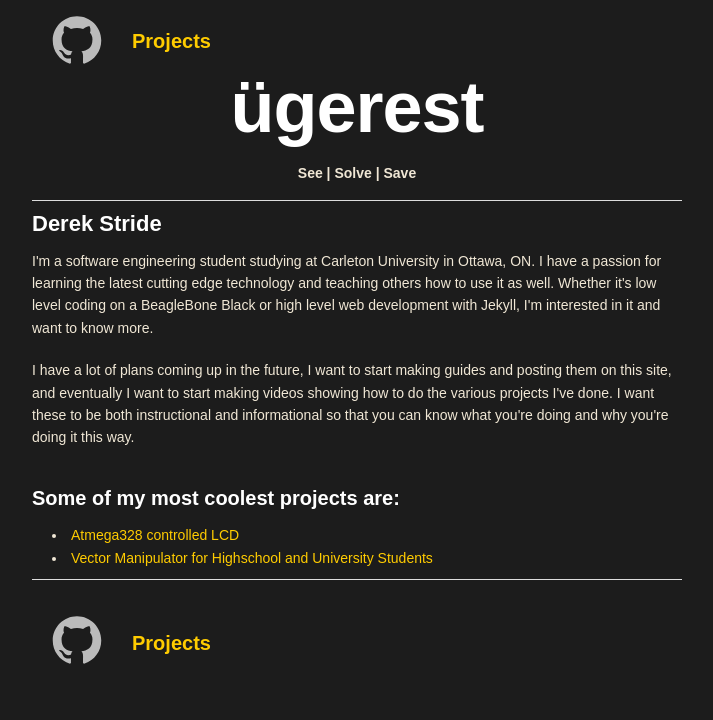
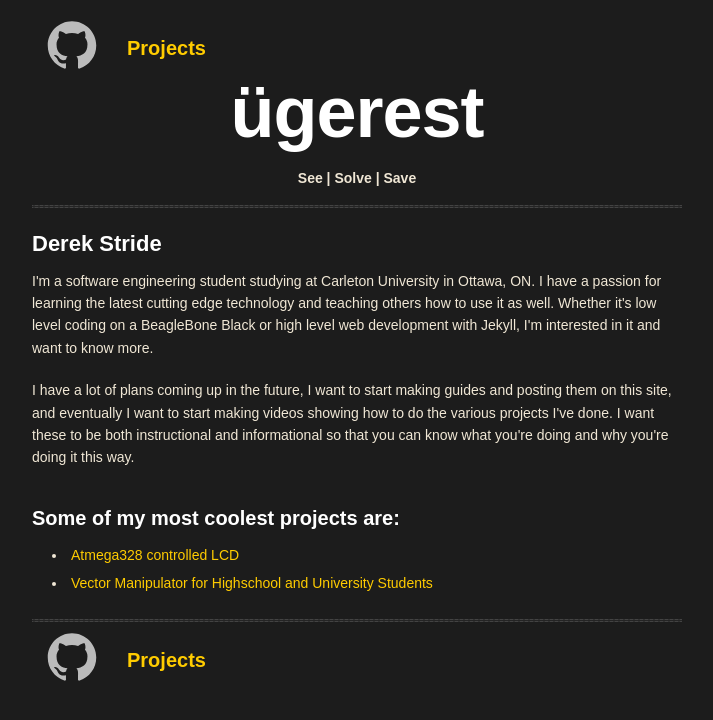
Before and after one commit to DerekStride/DerekStride.github.io, a Jekyll site: the page built from index.html, in a window 1280 px wide. Shown: the top 720 px of the page, without its empty margins (283-996 px from the left). Built offline with Jekyll 4.4.1, drawn with Linux system fonts in a browser that asks for light colours.

Commit message:
images added, styles changed.

```diff
--- a/_includes/footer.html
+++ b/_includes/footer.html
@@ -1,6 +1,7 @@
 <footer>
-  <hr>
   <div class="lockup">
+    <hr>
+
     <div class="logo"><a href="https://github.com/DerekStride">{% include icons/github-logo.html %}</a></div>
 
     <div class="sub-menu">
--- a/_includes/header.html
+++ b/_includes/header.html
@@ -1,5 +1,6 @@
 <header>
 
+  <div class="lockup">
     <div class="logo"><a href="https://github.com/DerekStride">{% include icons/github-logo.html %}</a></div>
 
     <div class="sub-menu">
@@ -15,5 +16,6 @@
 
     <hr>
 
+  </div>
 
 </header>
--- a/assets/css/2-base/_base.sass
+++ b/assets/css/2-base/_base.sass
@@ -43,11 +43,11 @@ strong
   font-weight: bold
 
 hr
-  border: solid #ddd
-  border-width: 1px 0 0
-  clear: both
-  margin: 10px 0 30px
-  height: 0
+  border: 0
+  outline: none
+  height: 3px
+  background: transparent url("/assets/images/hr.gif") center center repeat-x
+  margin: 0
 
 
 
--- a/assets/css/3-modules/_about-me.sass
+++ b/assets/css/3-modules/_about-me.sass
@@ -21,4 +21,4 @@ about-me
     padding-top: 0px
 
   li
-    margin-left: 20px
+    margin: 0 0 5px 20px
--- a/assets/css/3-modules/_footer.sass
+++ b/assets/css/3-modules/_footer.sass
@@ -5,8 +5,11 @@ footer
 
 
 .lockup
-  padding: 5px
+  margin: 20px 0 10px 0
   +clearfix
+
+  hr
+    margin: 5px 0 10px 0
 
   .logo
     +size(50px)
--- a/assets/css/3-modules/_header.sass
+++ b/assets/css/3-modules/_header.sass
@@ -3,34 +3,37 @@ header
   background: $bg-color
   background-size: cover
 
-.logo
-  +size(50px)
-  float: left
-  margin: 15px 30px 0 20px
-  path
-    fill: rgba(255, 255, 255, 0.7)
+.lockup
+  margin-bottom: 10px
+  +clearfix
 
-.sub-menu
-  float: left
-  a
-    @extend %smallLinkFont
-    display: inline-block
-    margin-right: 20px
-    margin-top: 25px
+  .logo
+    +size(50px)
+    float: left
+    margin: 15px 30px 0 20px
+    path
+      fill: rgba(255, 255, 255, 0.7)
 
-h1
-  text-align: center
-  font:
-    size: 72px
-    weight: 700
-  margin-bottom: 20px
-  color: white
-  clear: both
-  padding-top: 5px
+  .sub-menu
+    float: left
+    a
+      @extend %smallLinkFont
+      display: inline-block
+      margin-right: 20px
+      margin-top: 25px
 
+  h1
+    text-align: center
+    font:
+      size: 72px
+      weight: 700
+    margin-bottom: 20px
+    color: white
+    clear: both
+    padding-top: 5px
 
-.kicker
-  text-align: center
-  font:
-    weight: 700
-  line-height: 1
+  .kicker
+    text-align: center
+    font:
+      weight: 700
+    line-height: 1
```
Also changed, not shown: assets/images/hr.gif (added), assets/images/nav-bg.gif (added). Lines whose indentation alone changed are shown as unchanged.
